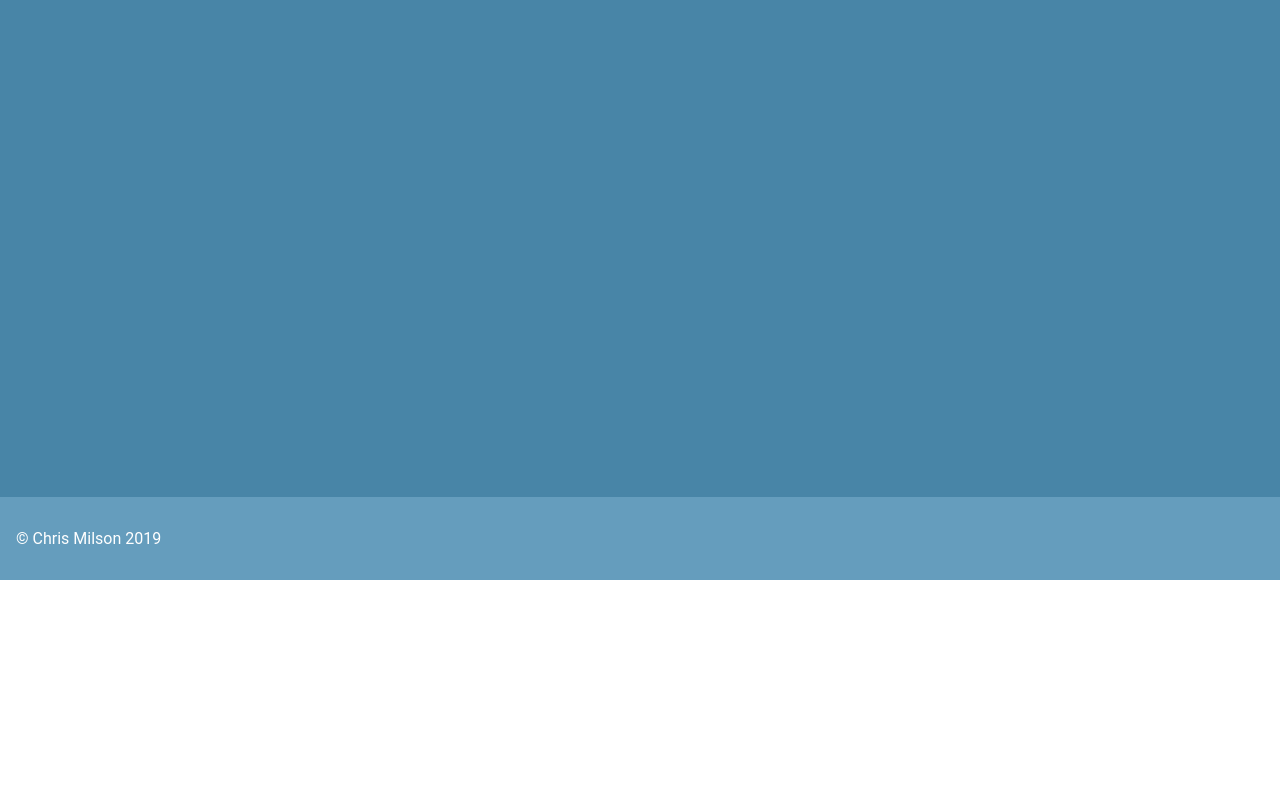
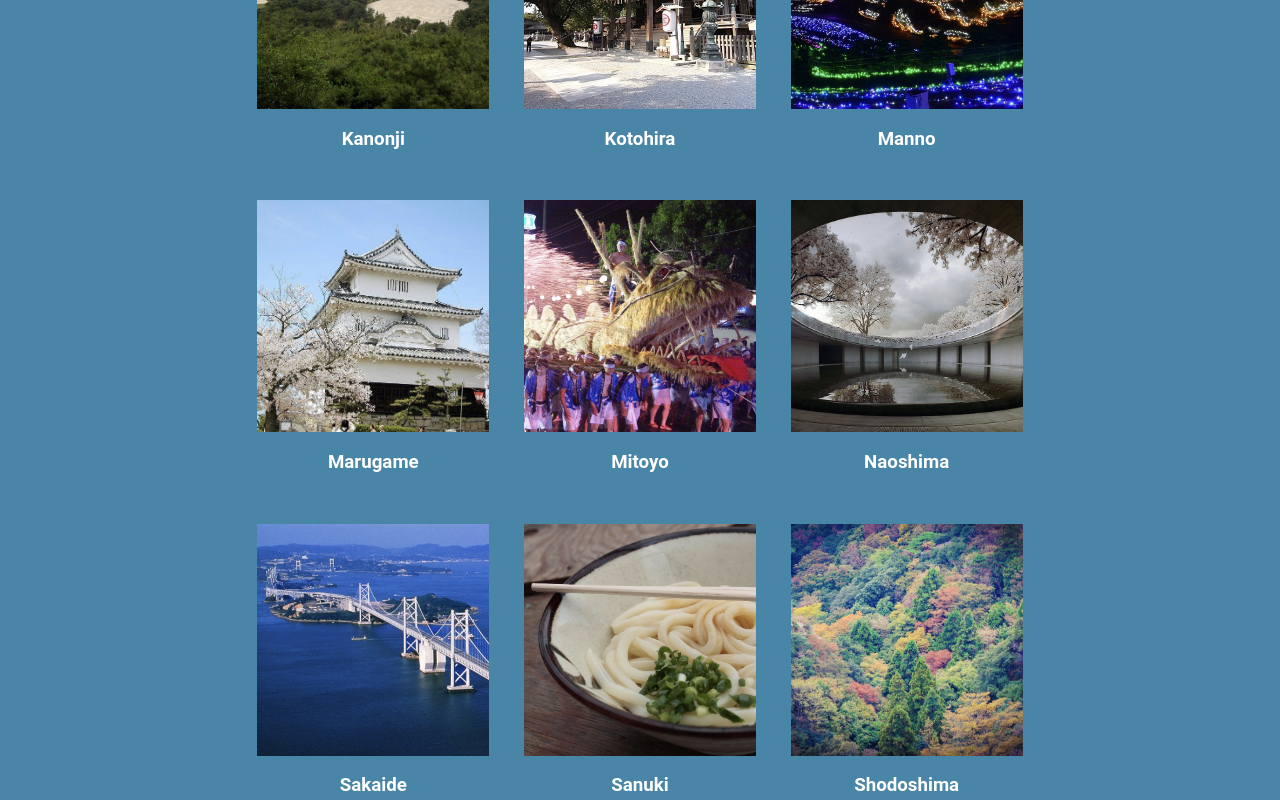
Before and after one commit to chrismilson/kagawa-ajet-website, a React (Create React App) app in the folder client/: page /destinations in a window 1280 px wide. Shown: the part 220-1020 px from the top of the page. Before the commit the page ends 800 px from the top, so only its background shows below. Built offline with nearby package versions, Linux system fonts and the light colour scheme; the HTML template or start-up script is replaced by a standard one.

Commit message:
Add destination pages

```diff
--- a/client/src/pages/Destinations.js
+++ b/client/src/pages/Destinations.js
@@ -1,11 +1,146 @@
 import React from 'react';
 import Page from './Page';
+import { BrowserRouter as Router, Route, Link } from 'react-router-dom';
+
+import './Destinations.scss';
+
+import kanonji from './public/images/Destinations/kanonji.jpeg';
+import kotohira from './public/images/Destinations/kotohira.jpeg';
+import manno from './public/images/Destinations/manno.jpeg';
+import marugame from './public/images/Destinations/marugame.jpeg';
+import mitoyo from './public/images/Destinations/mitoyo.jpeg';
+import naoshima from './public/images/Destinations/naoshima.jpeg';
+import sakaide from './public/images/Destinations/sakaide.jpeg';
+import sanuki from './public/images/Destinations/sanuki.jpeg';
+import shodoshima from './public/images/Destinations/shodoshima.jpeg';
+import takamatsu from './public/images/Destinations/takamatsu.jpg';
+import zentsuji from './public/images/Destinations/zentsuji.jpeg';
+
+const dests = [
+  {
+    name: 'Kanonji',
+    img: kanonji,
+    description: null
+  },
+  {
+    name: 'Kotohira',
+    img: kotohira,
+    description: null
+  },
+  {
+    name: 'Manno',
+    img: manno,
+    description: null
+  },
+  {
+    name: 'Marugame',
+    img: marugame,
+    description: null
+  },
+  {
+    name: 'Mitoyo',
+    img: mitoyo,
+    description: null
+  },
+  {
+    name: 'Naoshima',
+    img: naoshima,
+    description: null
+  },
+  {
+    name: 'Sakaide',
+    img: sakaide,
+    description: null
+  },
+  {
+    name: 'Sanuki',
+    img: sanuki,
+    description: null
+  },
+  {
+    name: 'Shodoshima',
+    img: shodoshima,
+    description: null
+  },
+  {
+    name: 'Takamatsu',
+    img: takamatsu,
+    description: null
+  },
+  {
+    name: 'Zentsuji',
+    img: zentsuji,
+    description: null
+  }
+];
+
+function Destination(props) {
+  return (
+    <div className="Destination">
+      <h1>{props.dest.name}</h1>
+      {props.dest.description ?
+        props.dest.description : (
+          <div className="defaultDescription">
+            <p>
+              There is no explanation about {props.dest.name} yet.
+            </p>
+            <p>
+              Maybe you could <a
+                href={
+                  'mailto:kagawaAJET+suggestions@shlappas.com' +
+                  '?subject=Kagawa AJET ' + props.dest.name +
+                  ' Destination Page Explanation Suggestion'
+                }
+                target="_blank"
+                rel="noopener noreferrer"
+              >
+                write one
+              </a>
+              !
+            </p>
+          </div>
+        )
+      }
+    </div>
+  )
+}
+
+function MenuItem(props) {
+  return (
+    <Link className="MenuItem" to={'destinations/' + props.dest.name}>
+      <img src={props.dest.img} alt={props.dest.name} />
+      <h3>{props.dest.name}</h3>
+    </Link>
+  )
+}
+
+function Menu(props) {
+  return (
+    <div className="Menu">
+      {
+        dests.map((d, idx) => (
+          <MenuItem key={idx} dest={d} />
+        ))
+      }
+    </div>
+  )
+}
 
 function Destinations(props) {
   return (
     <Page>
-      <div className="Destinations">
-
+      <div className="Destinations row">
+        <Router>
+          <Route exact path="/destinations" component={Menu} />
+          {
+            dests.map((d, idx) => (
+              <Route
+                path={'/destinations/' + d.name}
+                render={() => (<Destination dest={d} />)}
+              />
+            ))
+          }
+        </Router>
       </div>
     </Page>
   )
--- /dev/null
+++ b/client/src/pages/Destinations.scss
@@ -0,0 +1,22 @@
+.Destinations {
+  .Menu {
+    display: flex;
+    flex-wrap: wrap;
+    justify-content: space-around;
+    width: 100%;
+
+    .MenuItem {
+      padding: 1rem;
+      display: flex;
+      flex-direction: column;
+      align-items: center;
+      justify-content: center;
+      width: 33%;
+
+      img {
+        width: 100%;
+        object-fit: cover;
+      }
+    }
+  }
+}
```
